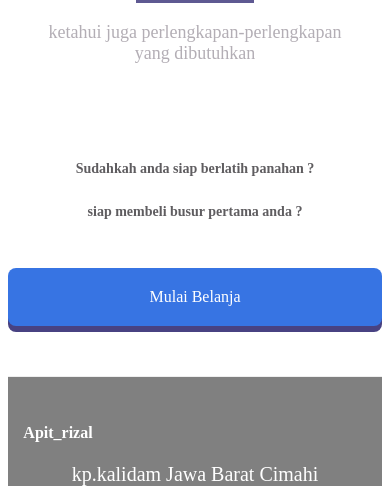
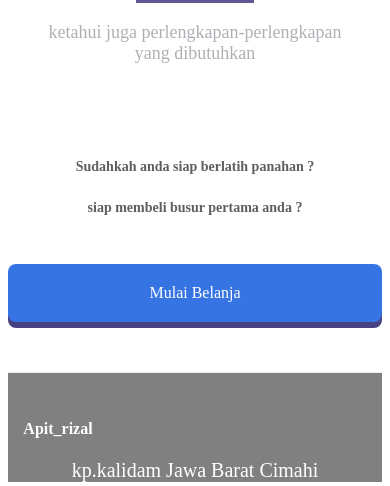
Before and after one commit to apitrizal/Tugas-HTML, a plain HTML site: page index.html in a window 390 px wide. Shown: the part 1473-1959 px from the top of the page. Drawn offline with Linux system fonts and the light colour scheme.

Commit message:
Update responsive.css

```diff
--- a/responsive.css
+++ b/responsive.css
@@ -60,7 +60,7 @@
 
   .message-wrapper h2 {
     font-size: 14px;
-    line-height: 34px;
+    line-height: 30px;
   }
 
   .message-wrapper h3 {
```
